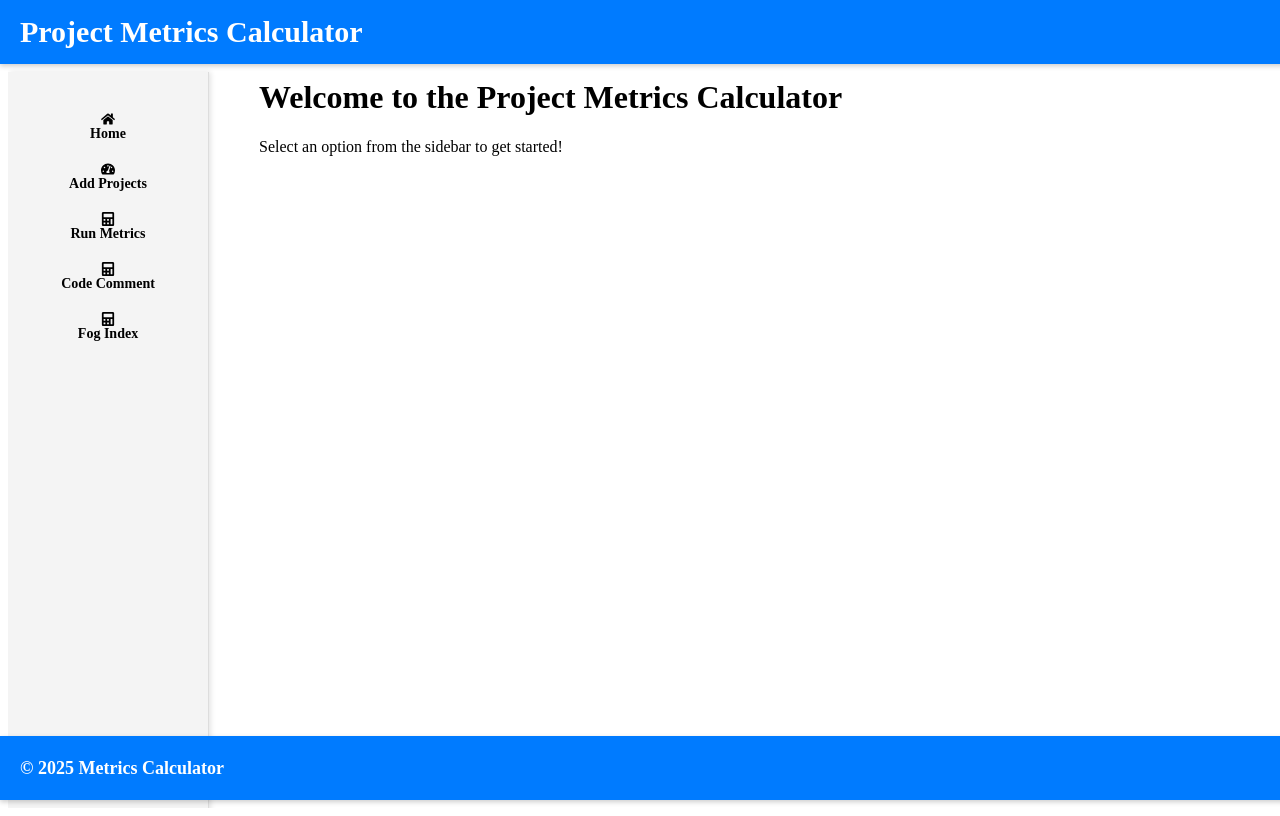
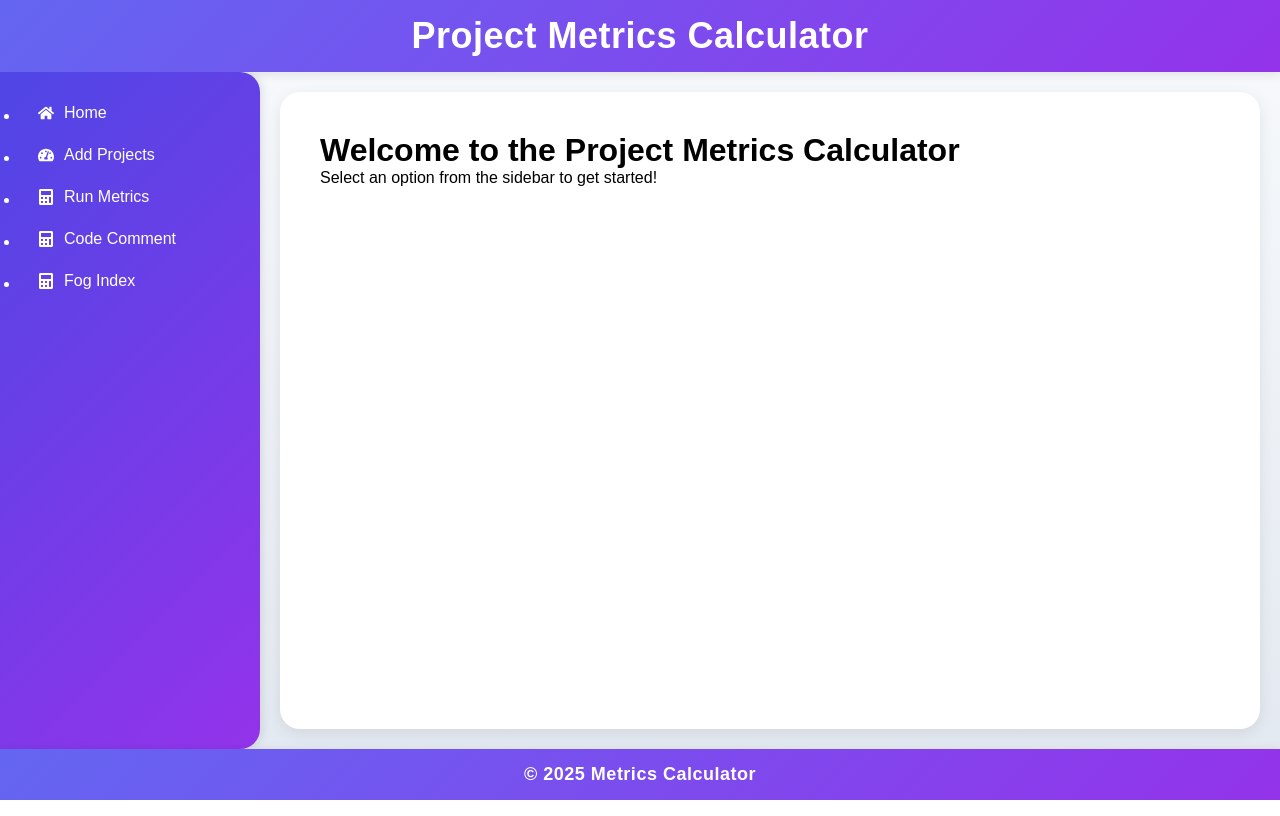
Before and after one commit to Mrunal2148/ser516-group-java-2, a React (Create React App) app in the folder app/frontend/: page / in a window 1280 px wide. Built offline with nearby package versions, Linux system fonts and the light colour scheme.

Commit message:
modified UI

```diff
--- a/app/frontend/src/App.css
+++ b/app/frontend/src/App.css
@@ -1,8 +1,33 @@
-
+* {
+  margin: 0;
+  padding: 0;
+  box-sizing: border-box;
+}
+body, html {
+  height: 100%;
+  overflow: hidden;
+}
 .app {
   display: flex;
   flex-direction: column;
   height: 100vh;
+  width: 100vw;
+  margin: 0;
+  padding: 0;
+  font-family: 'Poppins', sans-serif;
+  background: linear-gradient(to bottom, #f8fafc, #e2e8f0);
+}
+
+
+.header, .footer {
+  background: linear-gradient(135deg, #6366f1, #9333ea);
+  color: white;
+  text-align: center;
+  padding: 15px;
+  font-size: 18px;
+  font-weight: 600;
+  letter-spacing: 0.5px;
+  box-shadow: 0 2px 10px rgba(0, 0, 0, 0.1);
 }
 
 .content {
@@ -12,17 +37,47 @@
 }
 
 .sidebar {
-  width: 200px;
-  background-color: #f4f4f4;
-  border-right: 1px solid #ddd;
-  flex-shrink: 0;
-  z-index: 1;
-  position: relative;
+  width: 260px;
+  background: linear-gradient(135deg, #4f46e5, #9333ea);
+  color: white;
+  padding: 20px;
+  flex-shrink: 50;
+  display: flex;
+  flex-direction: column;
+  gap: 15px;
+  box-shadow: 2px 0 10px rgba(0, 0, 0, 0.1);
+  border-top-right-radius: 20px;
+  border-bottom-right-radius: 20px;
+}
+
+.sidebar a {
+  color: white;
+  text-decoration: none;
+  font-size: 16px;
+  padding: 12px 18px;
+  display: flex;
+  align-items: center;
+  gap: 10px;
+  border-radius: 8px;
+  transition: all 0.3s ease-in-out;
+}
+
+.sidebar a:hover {
+  background: rgba(255, 255, 255, 0.2);
+  transform: translateX(5px);
 }
 
 .main-content {
   flex: 1;
-  padding: 50px;
-  background-color: #fff;
+  padding: 40px;
+  background: white;
+  border-radius: 20px;
+  box-shadow: 0px 4px 15px rgba(0, 0, 0, 0.08);
+  margin: 20px;
   overflow-y: auto;
+  transition: all 0.3s ease-in-out;
 }
+
+.main-content:hover {
+  transform: translateY(-5px);
+}
--- a/app/frontend/src/components/Footer.js
+++ b/app/frontend/src/components/Footer.js
@@ -1,5 +1,4 @@
 import React from 'react';
-import './css/Footer.css';
 
 const Footer = () => {
   return (
--- a/app/frontend/src/components/Header.js
+++ b/app/frontend/src/components/Header.js
@@ -1,5 +1,4 @@
 import React from 'react';
-import './css/Header.css';
 
 const Header = () => {
   return (
--- a/app/frontend/src/components/Sidebar.js
+++ b/app/frontend/src/components/Sidebar.js
@@ -1,7 +1,6 @@
 import React from 'react';
 import { NavLink } from 'react-router-dom';
 import { FaHome, FaTachometerAlt, FaCog, FaCalculator } from 'react-icons/fa';
-import './css/Sidebar.css';
 
 const Sidebar = () => {
   return (
--- a/app/frontend/src/components/css/Footer.css
+++ /dev/null
@@ -1,16 +0,0 @@
-.footer {
-  background-color: #007bff;
-  color: white;
-  position: fixed;
-  bottom: 0;
-  left: 0;
-  height: 64px;
-  width: 100%;
-  display: flex;
-  align-items: center;
-  padding: 0 20px;
-  box-shadow: 0 2px 5px rgba(0, 0, 0, 0.2);
-  z-index: 1000;
-  font-size: 18px;
-  font-weight: bold;
-}
--- a/app/frontend/src/components/css/Header.css
+++ /dev/null
@@ -1,21 +0,0 @@
-.header {
-  background-color: #007bff;
-  color: white;
-  position: fixed;
-  top: 0;
-  left: 0;
-  height: 64px;
-  width: 100%;
-  display: flex;
-  align-items: center;
-  padding: 0 20px;
-  box-shadow: 0 2px 5px rgba(0, 0, 0, 0.2);
-  z-index: 1000;
-  font-size: 18px;
-  font-weight: bold;
-}
-.header h1 {
-  margin: 0;
-  font-size: 30px;
-  font-weight: bold;
-}
--- a/app/frontend/src/components/css/MainContent.css
+++ b/app/frontend/src/components/css/MainContent.css
@@ -1,6 +1,6 @@
-.main-content {
+/* .main-content {
   flex: 1;
   padding: 50px;
   background-color: #f9f9f9;
   min-height: calc(100vh - 100px);
-}
+} */
--- a/app/frontend/src/components/css/Sidebar.css
+++ /dev/null
@@ -1,52 +0,0 @@
-.sidebar {
-  width: 80px;
-  background-color: #fff;
-  position: fixed;
-  top: 64px;
-  left: 0;
-  height: calc(100vh - 64px);
-  display: flex;
-  flex-direction: column;
-  align-items: center;
-  padding-top: 20px;
-  box-shadow: 2px 0 5px rgba(0, 0, 0, 0.1);
-}
-
-.sidebar ul {
-  list-style: none;
-  padding: 0;
-  margin: 0;
-  width: 100%;
-}
-
-.sidebar-item {
-  text-align: center;
-  margin: 20px 0;
-}
-
-.sidebar-item a {
-  display: flex;
-  flex-direction: column;
-  align-items: center;
-  color: black;
-  font-size: 14px;
-  font-weight: bold;
-  text-decoration: none;
-  transition: color 0.3s ease, transform 0.2s ease; /* Smooth hover effect */
-}
-
-.sidebar-item a:hover {
-  color: #ffcc00;
-  transform: scale(1.1);
-}
-
-.sidebar-item i {
-  font-size: 24px;
-  margin-bottom: 5px;
-  color: white;
-  transition: transform 0.2s ease;
-}
-
-.sidebar-item i:hover {
-  color: #ffcc00;
-}
```
